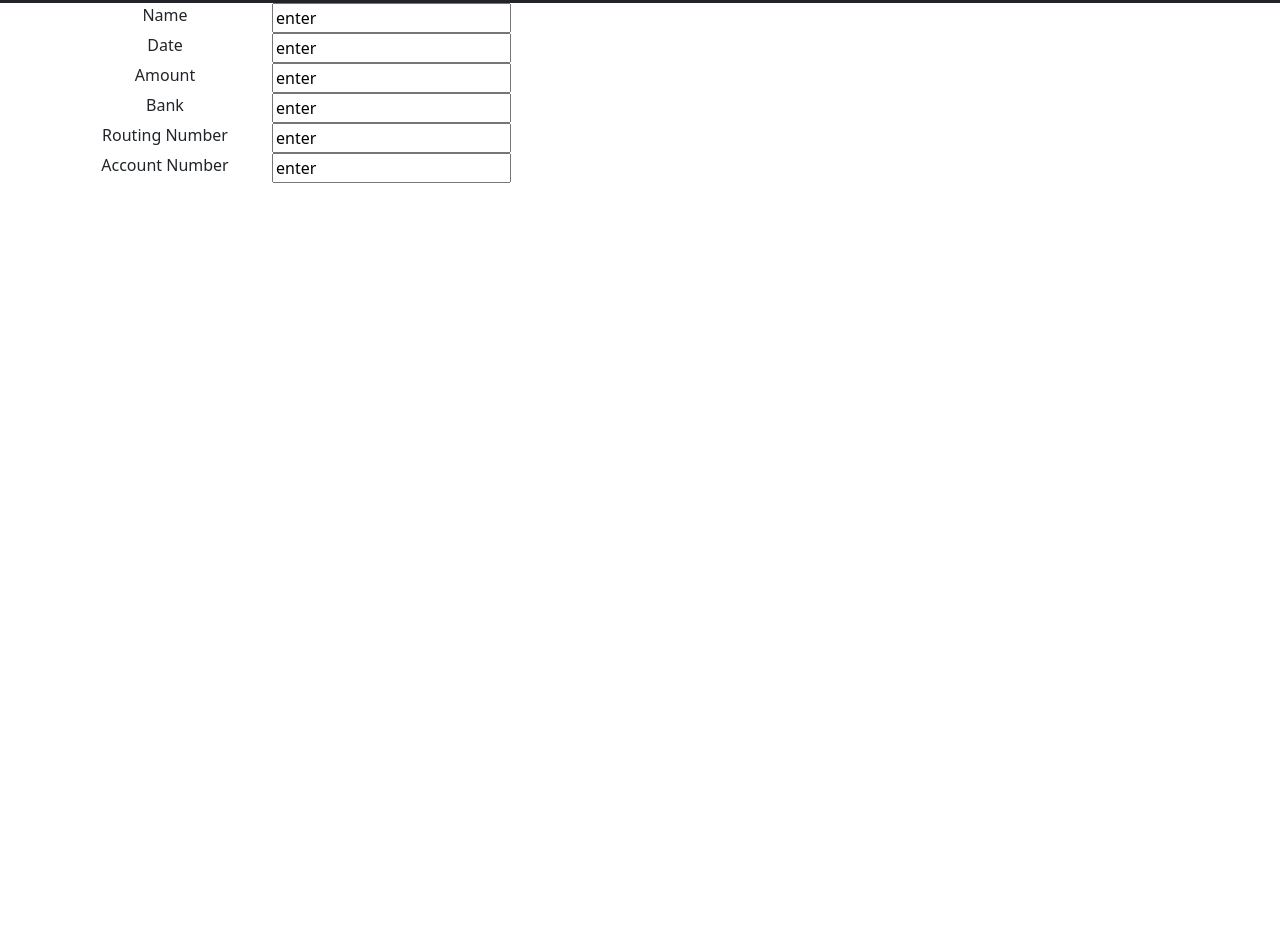
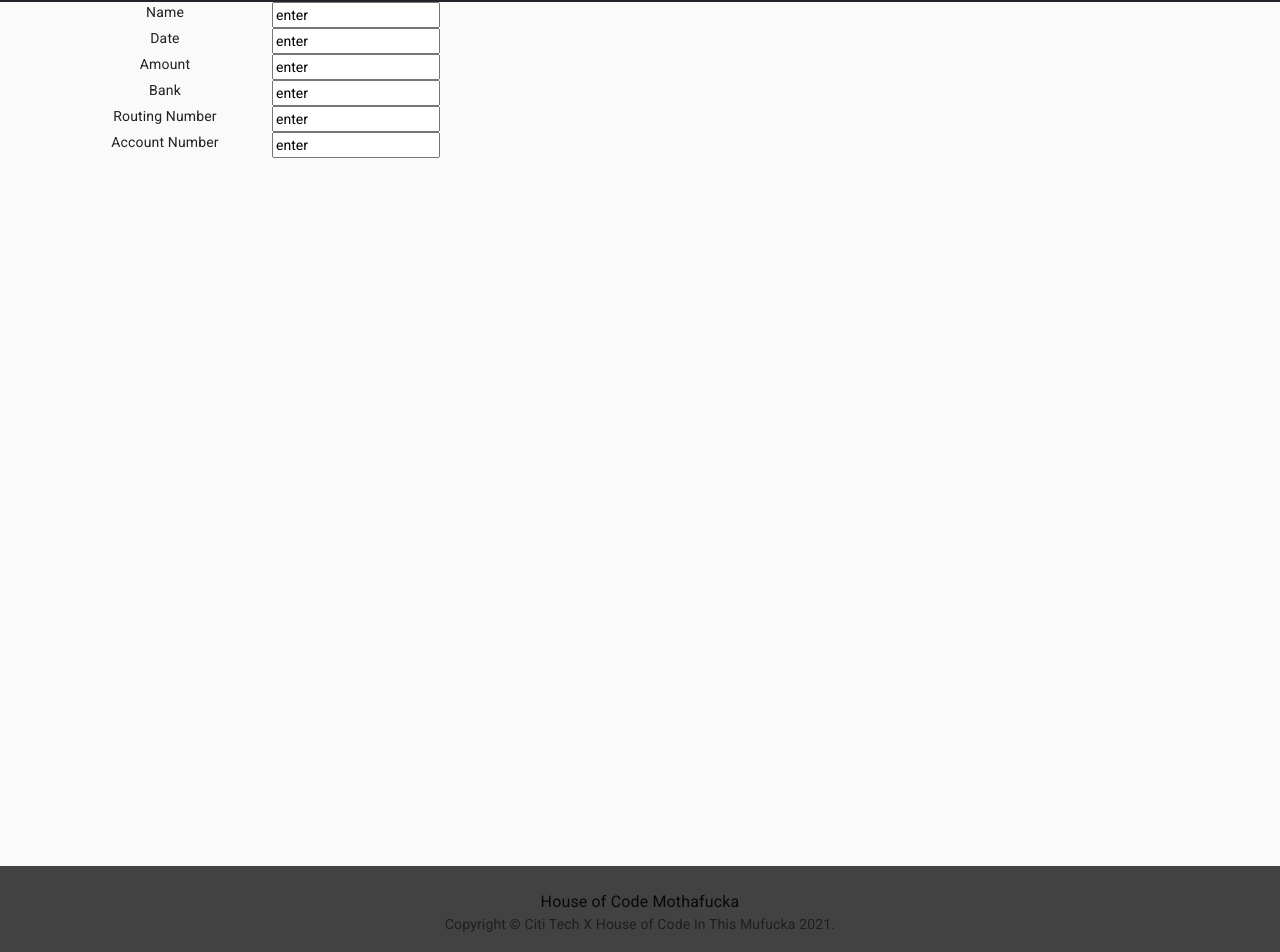
Before and after one commit to WesbertEdouard/ImageApp, a React (Create React App) app: page / in a window 1280 px wide. Shown: the part 53-1005 px from the top of the page. Before the commit the page ends 800 px from the top, so only its background shows below. Built offline with nearby package versions, Linux system fonts and the light colour scheme.

Commit message:
sticky footer with centered navbar

```diff
--- a/src/App.js
+++ b/src/App.js
@@ -2,6 +2,7 @@ import './App.css';
 import React, {Component} from 'react';
 import Value from "./Components/input.jsx";
 import NavbarComp from "./Components/navbar-component.jsx";
+import StickyFooter from "./Components/footer.jsx";
 
 class App extends Component {
   state = {
@@ -19,6 +20,7 @@ class App extends Component {
       <Value label={this.label="Bank"}/>
       <Value label={this.label="Routing Number"}/>
       <Value label={this.label="Account Number"}/>
+      <StickyFooter/>
       </div>
     );
   }
--- /dev/null
+++ b/src/Components/footer.jsx
@@ -0,0 +1,53 @@
+import React from 'react';
+import CssBaseline from '@material-ui/core/CssBaseline';
+import Typography from '@material-ui/core/Typography';
+import { makeStyles } from '@material-ui/core/styles';
+import Container from '@material-ui/core/Container';
+import Link from '@material-ui/core/Link';
+
+function Copyright() {
+  return (
+    <Typography variant="body2" color="textSecondary">
+      {'Copyright © '}
+      <Link color="inherit" href="https://material-ui.com/">
+        Citi Tech X House of Code In This Mufucka
+      </Link>{' '}
+      {new Date().getFullYear()}
+      {'.'}
+    </Typography>
+  );
+}
+
+const useStyles = makeStyles((theme) => ({
+  root: {
+    display: 'flex',
+    flexDirection: 'column',
+    minHeight: '100vh',
+  },
+  main: {
+    marginTop: theme.spacing(8),
+    marginBottom: theme.spacing(2),
+  },
+  footer: {
+    padding: theme.spacing(3, 2),
+    marginTop: 'auto',
+    backgroundColor:
+      theme.palette.grey[800]
+  },
+}));
+
+export default function StickyFooter() {
+  const classes = useStyles();
+
+  return (
+    <div className={classes.root}>
+      <CssBaseline />
+      <footer className={classes.footer}>
+        <Container>
+          <Typography variant="body1">House of Code Mothafucka</Typography>
+          <Copyright />
+        </Container>
+      </footer>
+    </div>
+  );
+}
--- a/src/Components/input.jsx
+++ b/src/Components/input.jsx
@@ -4,7 +4,7 @@ import {Container, Row, Col} from 'react-bootstrap/';
 const Value = (props) => {
     return (
         <div>
-            <Container>
+            <Container className="align-self-center">
                 <Row>
                     <Col xs lg="2"><label>{props.label}</label></Col>
                     <Col xs lg="2"><input type="text" value="enter"></input></Col>
--- a/src/Components/navbar-component.jsx
+++ b/src/Components/navbar-component.jsx
@@ -5,7 +5,7 @@ const NavbarComp = () => {
     return (
         <div>
             <Navbar bg="dark" variant="dark">
-                <Navbar.Brand href="#home">
+                <Navbar.Brand className="mx-auto" href="#home">
                 HouseOfCode
                 </Navbar.Brand>
             </Navbar>
```
Also changed, not shown: 1 other file (tests, documents, lock files or other folders).
